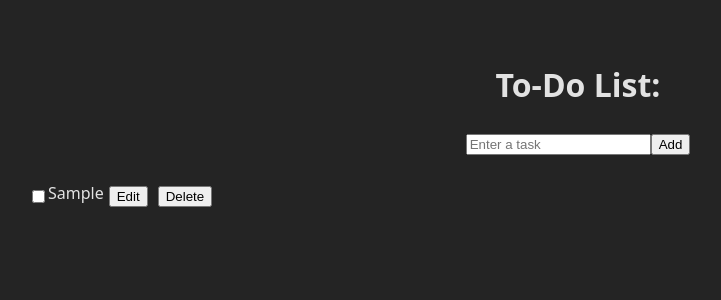
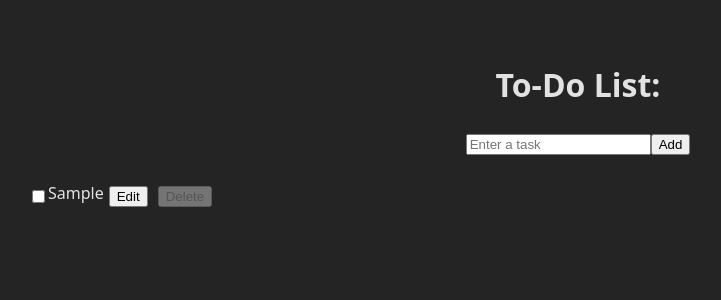
Before and after one commit to lreboseno22/To-Do-List, a React (Vite) app: page / in a window 1280 px wide. Both pictures are taken after typing "Sample" into the empty fields and a click on the input "Add". Shown: the top 300 px of the page, without its empty margins (62-783 px from the left). Built offline with nearby package versions, Linux system fonts and the light colour scheme.

Commit message:
delete only a completed task case added

```diff
--- a/src/App.jsx
+++ b/src/App.jsx
@@ -13,7 +13,9 @@ function reducer(state, action) {
     case "edit":
       return state.map((todo) => todo.id === action.id ? {...todo, editing: true } : todo );
     case "save":
-      return state.map((todo) => todo.id === action.id ? { ...todo, text: action.text, editing: false } : todo )
+      return state.map((todo) => todo.id === action.id ? { ...todo, text: action.text, editing: false } : todo );
+    case "delete":
+      return state.filter((todo) => todo.id !== action.id);
     default:
       return state;
   }
--- a/src/componets/ListItem.jsx
+++ b/src/componets/ListItem.jsx
@@ -25,7 +25,7 @@ export default function ListItem({ todo, dispatch }) {
         />
         {todo.text}
         <button onClick={() => dispatch({ type: "edit", id: todo.id })}> Edit </button>
-        <button> Delete </button>
+        <button onClick={() => dispatch({ type: "delete", id: todo.id })} disabled={!todo.complete}> Delete </button>
       </li>
     </>
   );
```
